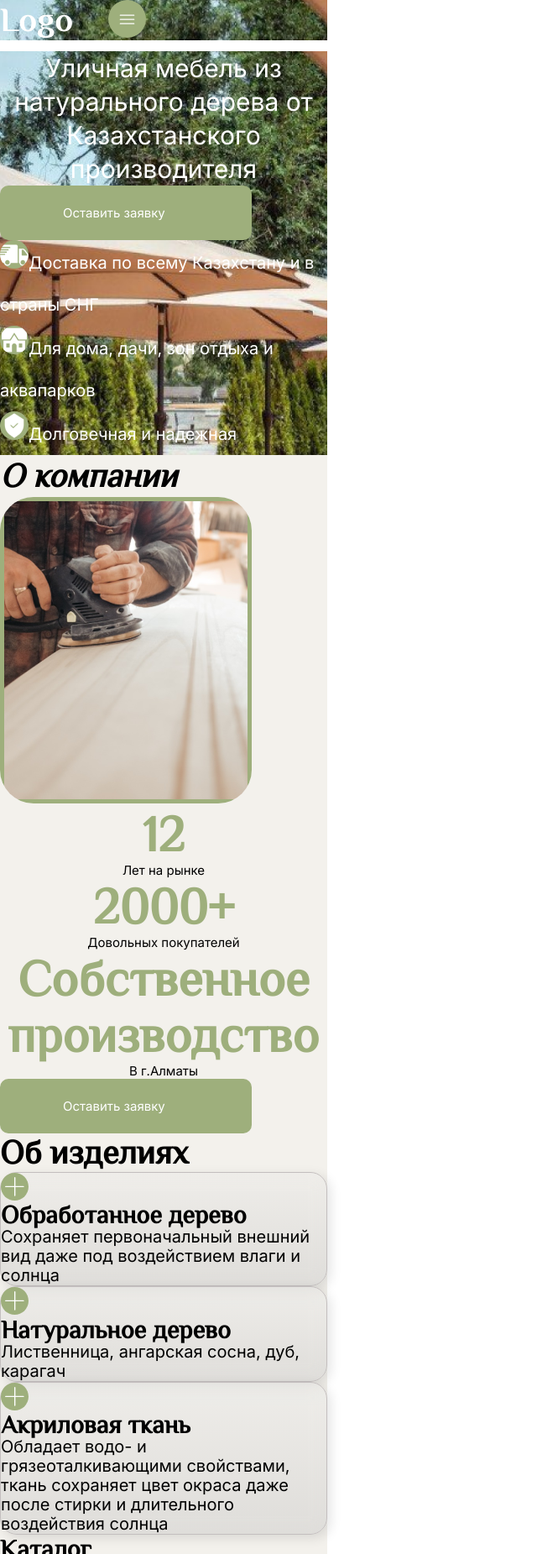
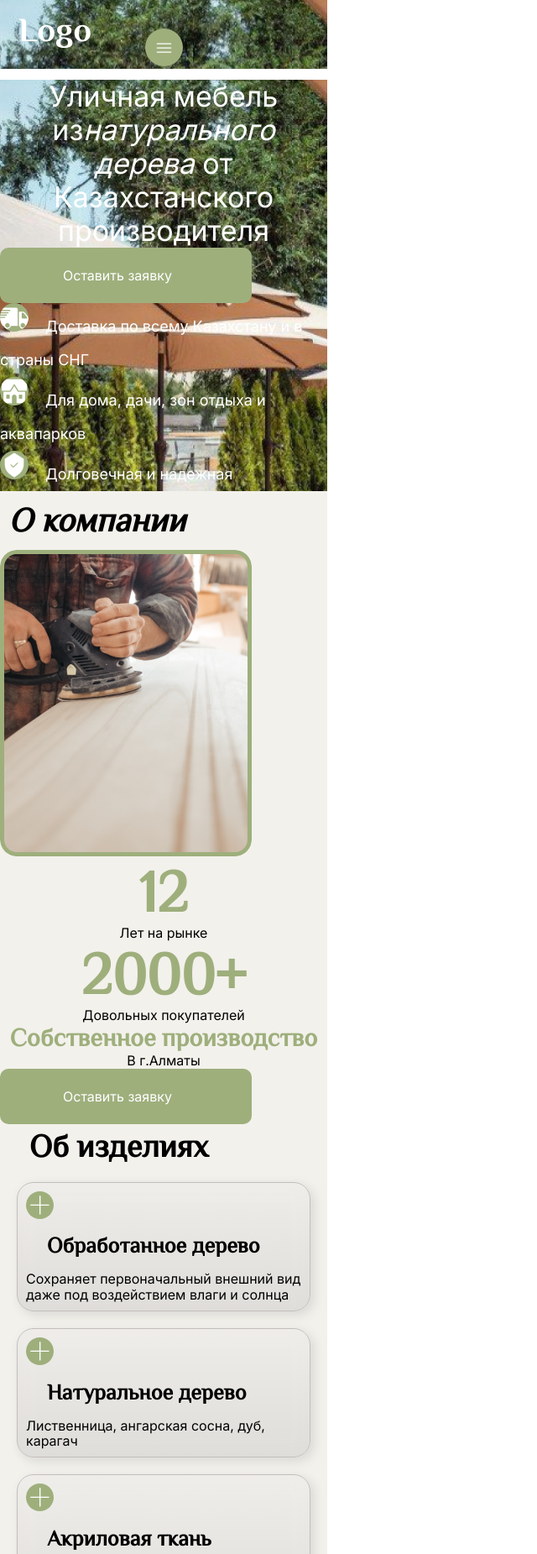
Before and after one commit to alexanderioo/alexander, a plain HTML site: page laba2.html in a window 1280 px wide. Shown: the top 1851 px of the page at 84% size, without its empty margins (0-640 px from the left). Drawn offline with nearby package versions, Linux system fonts and the light colour scheme.

Commit message:
Мой коммит!

```diff
--- a/css/style.css
+++ b/css/style.css
@@ -15,7 +15,9 @@
     src: url(fonts/Philosopher-Italic.ttf) format("ttf");
 
 }
-
+ul{
+    list-style: none;
+}
 * {
     box-sizing: border-box;
     margin: 0;
@@ -26,26 +28,20 @@ html {
     font-size: 62.5%;
 }
 
-body {
+main{
+    background-color: var(--fourth-color);
     max-width: 390px;
 }
-
-.about-company,
-.about-article,
-.about-catalog,
-.order,
-.instruction,
-.review,
-.clients {
-    background-color: var(--fourth-color);
-}
-
 .start-page {
     background-image: url(../img/background1.png);
 }
 
 .header {
     background-image: url(../img/background1.png);
+    max-width: 390px;
+}
+.header_logo{
+  margin:22px
 }
 
 .header_button {
@@ -60,8 +56,8 @@ body {
 .start-page_text {
     font-family: "Inter";
     color: var(--third-color);
-    font-size: 3rem;
-    line-height: 4rem;
+    font-size: 3.4rem;
+    line-height: 40px;
     text-align: center;
     font-weight: 400;
 }
@@ -75,35 +71,37 @@ body {
     border-radius: 10px;
     text-decoration: none;
     color: var(--third-color);
-    font-size: 1.5rem;
+    font-size: 1.6rem;
     width: 300px;
+    border: none;
 }
 
 .start-page_desc {
     color: var(--third-color);
     font-family: "Inter";
-    font-weight: 300;
-    font-size: 2rem;
-    line-height: 5rem;
+    font-weight: 400;
+    font-size: 1.8rem;
+    line-height: 40px;
+    padding:20px;
+
 }
 
 .start-page_icon {
     background-color: #9EAF7C;
-    border: 2rem;
-    border-radius: 2rem;
+    border-radius: 20px;
 }
 
 .about-company_title {
     font-size: 4rem;
-    line-height: 5rem;
+    line-height: 50px;
     font-weight: 700;
     font-family: 'Philosopher';
     font-style: italic;
+    margin:10px;
 }
 
 .about-company_icon {
-    border: 1rem;
-    border-radius: 4rem;
+    border-radius: 20px;
 }
 
 .about-company>ul {
@@ -113,20 +111,28 @@ body {
 .about-company_subtitle {
     color: var(--second-color);
     font-family: "Philosopher";
-    font-size: 6rem;
     font-style: normal;
-    font-weight: 700;
+    font-weight: 600;
     line-height: normal;
+}
+.big{
+    font-size: 7rem;
+}
+.small{
+    font-size: 3rem;
 }
 
 .about-article_title {
     font-family: "Philosopher";
-    font-size: 4rem;
+    font-size: 3.8rem;
+    position:relative;
+    left:25px;
+    margin: 5px 10px;
 }
 
 .about-company_text {
     font-family: "Inter";
-    font-size: 1.5rem;
+    font-size: 1.6rem;
     font-style: normal;
     font-weight: 400;
     line-height: normal;
@@ -134,13 +140,16 @@ body {
 
 .about-article_subtitle {
     font-family: "Philosopher";
-    font-size: 3rem;
+    font-size: 2.6rem;
     line-height: 3rem;
+    margin: 15px;
+    position: relative;
+    left: 10px;
 }
 
 .about-article_text {
     font-family: "Inter";
-    font-size: 2rem;
+    font-size: 1.6rem;
 }
 
 .about-article_container {
@@ -149,25 +158,31 @@ body {
     background: linear-gradient(180deg, rgba(255, 255, 255, 0.20) 0%, rgba(223, 224, 226, 0.20) 0.01%, rgba(143, 145, 149, 0.20) 100%);
     box-shadow: 4px 4px 14px 0px rgba(0, 0, 0, 0.11);
     backdrop-filter: blur(10.5px);
+    margin:20px;
+    padding:10px;
 }
 
 .about-catalog__title {
     font-family: "Philosopher";
     font-size: 3rem;
+    margin: 39px 43px;
 }
 
 .about-catalog__icon {
-    border-radius: 2rem;
+    border-radius: 20px;
 }
 
 .about-catalog_text {
     font-family: "Philosopher";
-    font-size: 2rem;
+    font-size: 1.6rem;
     font-style: normal;
     font-weight: 700;
     line-height: 70%;
+
 }
-
+.order{
+    padding: 45px;
+}
 .order_title {
     color: var(--third-color);
     font-family: "Inter";
@@ -177,8 +192,15 @@ body {
 .order_text {
     color: var(--third-color);
     font-family: "Inter";
+    font-size: 1.46rem;
+    margin-bottom: 50px;
 }
-
+.order_input{
+    margin-bottom:20px;
+}
+.order_input_big{
+    margin-bottom: 15px;
+}
 .order_link {
     text-decoration: none;
     color: var(--second-color);
@@ -186,13 +208,33 @@ body {
 
 .order_text_little {
     color: var(--third-color);
+    margin-bottom: 23px;
 }
-
+.instruction_title{
+font-family: "Philosopher";
+font-size: 2.3rem;
+margin-left: 55px;
+padding-top:10px;
+padding-bottom:15px;
+font-style: italic;
+font-weight: 400;
+line-height: normal;
+}
+.instruction_subtitle{
+    font-family: "Philosopher";
+    font-size: 1.8rem;
+font-weight: 1000;
+line-height: normal;
+}
 .instruction_list {
     border-radius: 20px;
     background-color: var(--third-color);
     width: 301px;
+    margin-left: 40px;
+    margin-bottom: 30px;
+    padding-bottom: 50px;
 }
+
 
 .review_title {
     font-family: "Philosopher";
@@ -201,7 +243,8 @@ body {
     font-weight: 400;
 }
 
-.review_img {}
+.review_img {
+}
 
 .review_text {
     font-family: "Inter";
@@ -212,7 +255,7 @@ body {
 
 .clients_title {
     font-family: "Philosopher";
-    font-size: 6rem;
+    font-size: 5.5rem;
     font-style: italic;
     font-weight: 400;
     line-height: normal;
@@ -224,6 +267,7 @@ body {
     border-radius: 20px;
     background-color: var(--third-color);
     width: 140px;
+    margin-bottom: 20px;
 }
 
 .review_container {
@@ -232,6 +276,7 @@ body {
     border-radius: 20px;
     background-color: var(--third-color);
     width: 300px;
+    margin-bottom:10px;
 }
 
 .contacts_title {
@@ -240,15 +285,20 @@ body {
     font-style: italic;
     font-weight: 400;
     line-height: normal;
+    padding: 50px;
+    background-color:var(--fourth-color);
 }
 
 .contacts_icon {}
 
 .footer {
     background-color: #9EAF7C;
+    max-width: 390px;
 }
 
+
 .footer_text {
+    margin: 30px 20px;
     font-family: "Philosopher";
     font-size: 2rem;
     font-style: normal;
--- a/laba2.html
+++ b/laba2.html
@@ -16,7 +16,7 @@
     <main>
         <section class="start-page">
             <h1 class="start-page_title"></h1>
-            <p class="start-page_text">Уличная мебель из натурального дерева от Казахстанского производителя</p>
+            <p class="start-page_text">Уличная мебель из<i>натурального дерева</i> от Казахстанского производителя</p>
             <a class="link" href="#form">Оставить заявку</a>
             <ul>
                 <li><img class="start-page_icon" src="img/2.png" alt="car"><span class="start-page_desc">Доставка по всему Казахстану и в страны СНГ</span>
@@ -30,15 +30,15 @@
             <h2 class="about-company_title">О компании</h2>
             <img class="about-company_icon" src="img/6.png" alt="wood">
             <ul>
-                <li><span class="about-company_subtitle">12</span>
+                <li><span class="about-company_subtitle big">12</span>
                     <p class="about-company_text">Лет на рынке</p>
                 </li>
 
-                <li><span class="about-company_subtitle">2000+</span>
+                <li><span class="about-company_subtitle big">2000+</span>
                     <p class="about-company_text">Довольных покупателей</p>
                 </li>
 
-                <li><span class="about-company_subtitle">Собственное производство</span>
+                <li><span class="about-company_subtitle small">Собственное производство</span>
                     <p class="about-company_text">В г.Алматы</p>
 
                 </li>
@@ -82,7 +82,7 @@
                         class="about-catalog_text">Классический лежак</span></li>
 
                 <li><img class="about-catalog__icon" src="img/Mask group (2).png" alt="shezlong"><span
-                        class="about-catalog_text">Классический лежак</span></li>
+                        class="about-catalog_text">Кресло шезлонг</span></li>
 
                 <li><img class="about-catalog__icon" src="img/Mask group (3).png" alt="Topchan"><span
                         class="about-catalog_text">Топчан</span></li>
```
